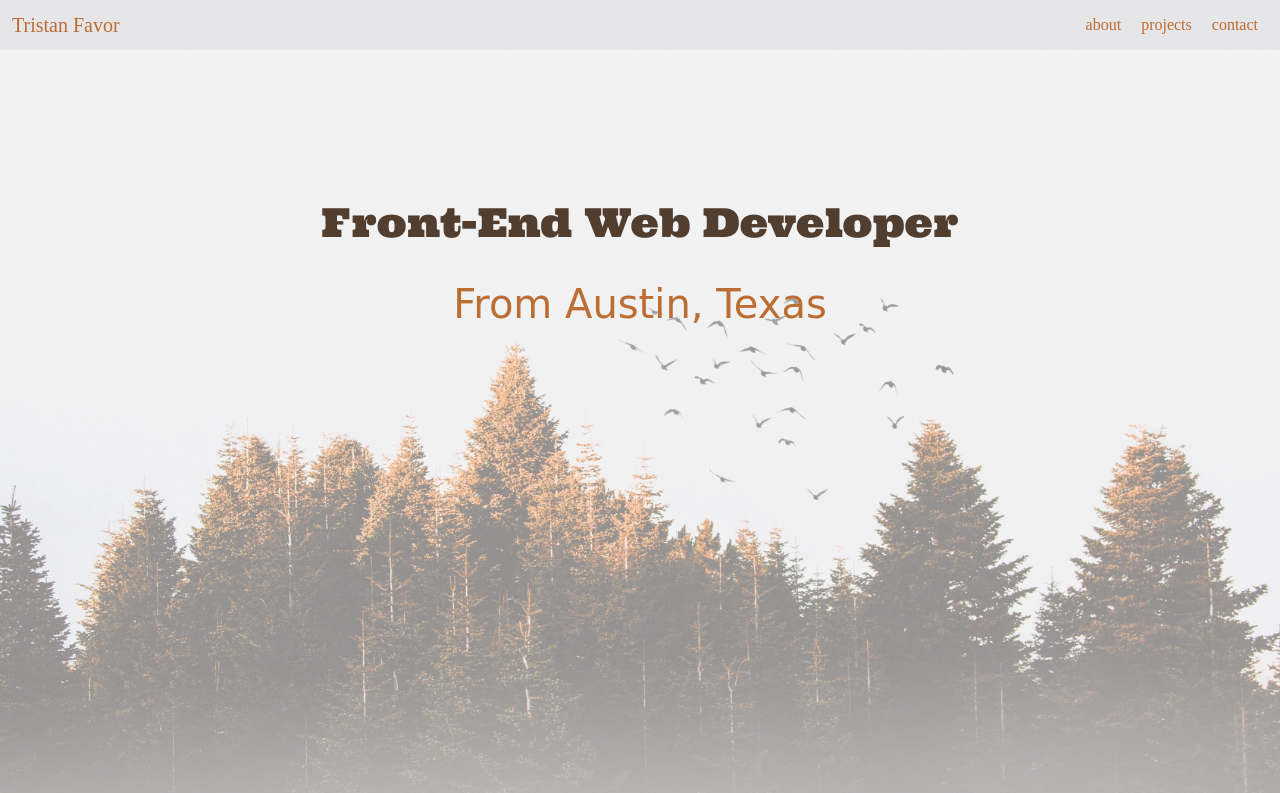
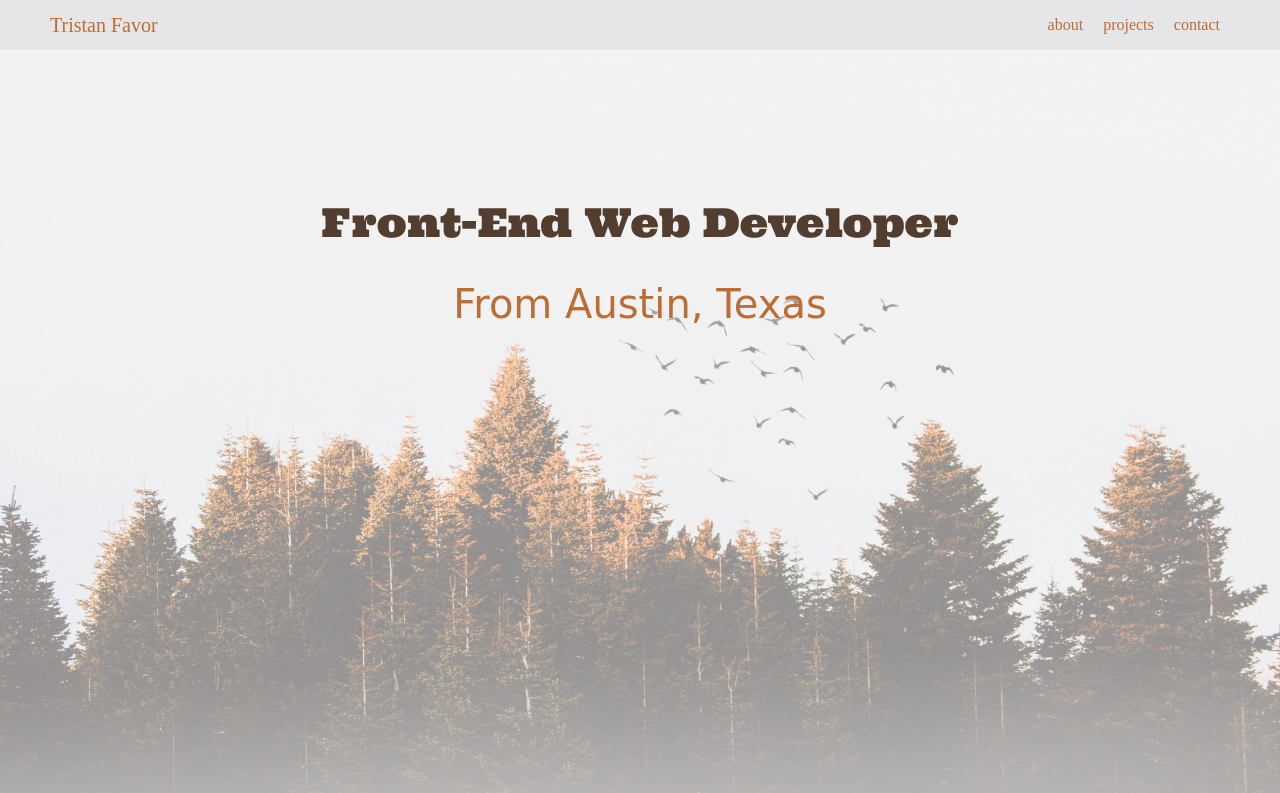
Before and after one commit to tfavor/final-portfolio, a plain HTML site: page index.html in a window 1280 px wide. Shown: the top 793 px of the page. Drawn offline with Linux system fonts and the light colour scheme; a web font is replaced by a local one.

Commit message:
added padding to navbar

```diff
--- a/main.css
+++ b/main.css
@@ -25,7 +25,7 @@ main {
 nav {
     background-color: rgb(230,229,231);
     height: 50px;
-    padding: 0 12px;
+    padding: 0 20px;
     display: flex;
     flex-direction: row;
     justify-content: space-between;
@@ -185,6 +185,9 @@ button>.popup {
 
 
 @media only screen and (min-width: 600px) {
+    nav {
+        padding: 0 50px;
+    }
     .about-container {
         max-width: 400px;
         padding: 30px;
```
